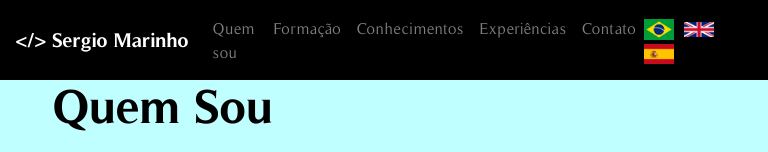
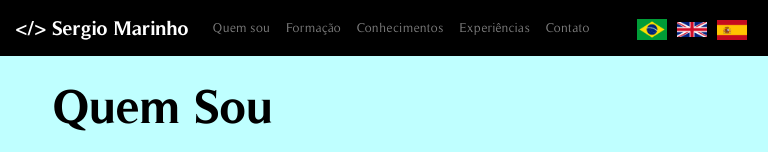
Before and after one commit to sergiosmarinho/sergiosmarinho.github.io, a plain HTML site: page index.html in a window 768 px wide. Shown: the top 152 px of the page. Drawn offline with Linux system fonts and the light colour scheme; grey boxes are pictures that could not be loaded.

Commit message:
problem in menu fixed

```diff
--- a/css/style.css
+++ b/css/style.css
@@ -150,3 +150,9 @@ ul{
 		line-height: 25px;
 	}
 }
+
+@media (min-width: 755px) and (max-width: 870px) {
+	.nav-link{
+		font-size: 13px;
+	}
+}
```
